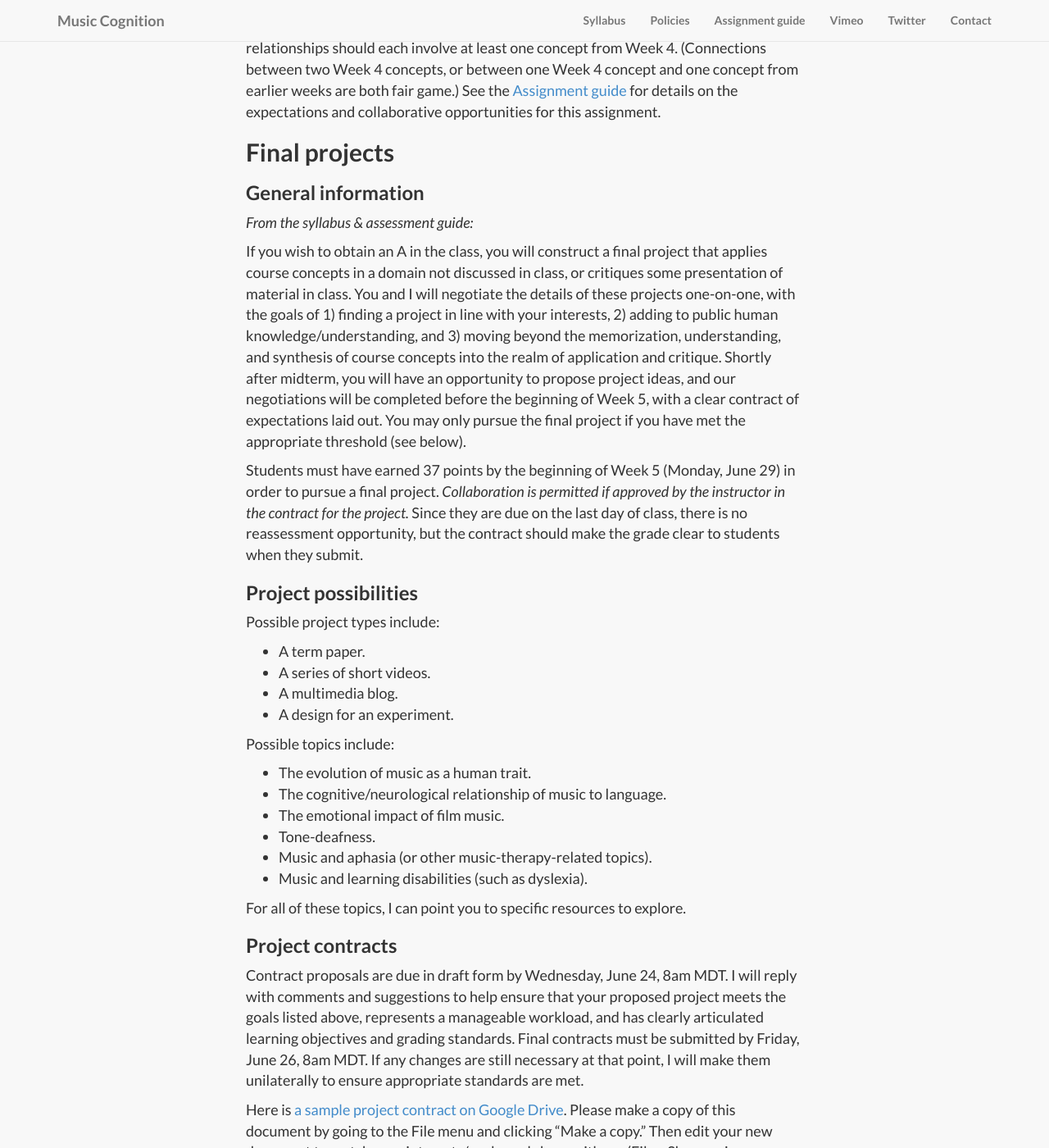
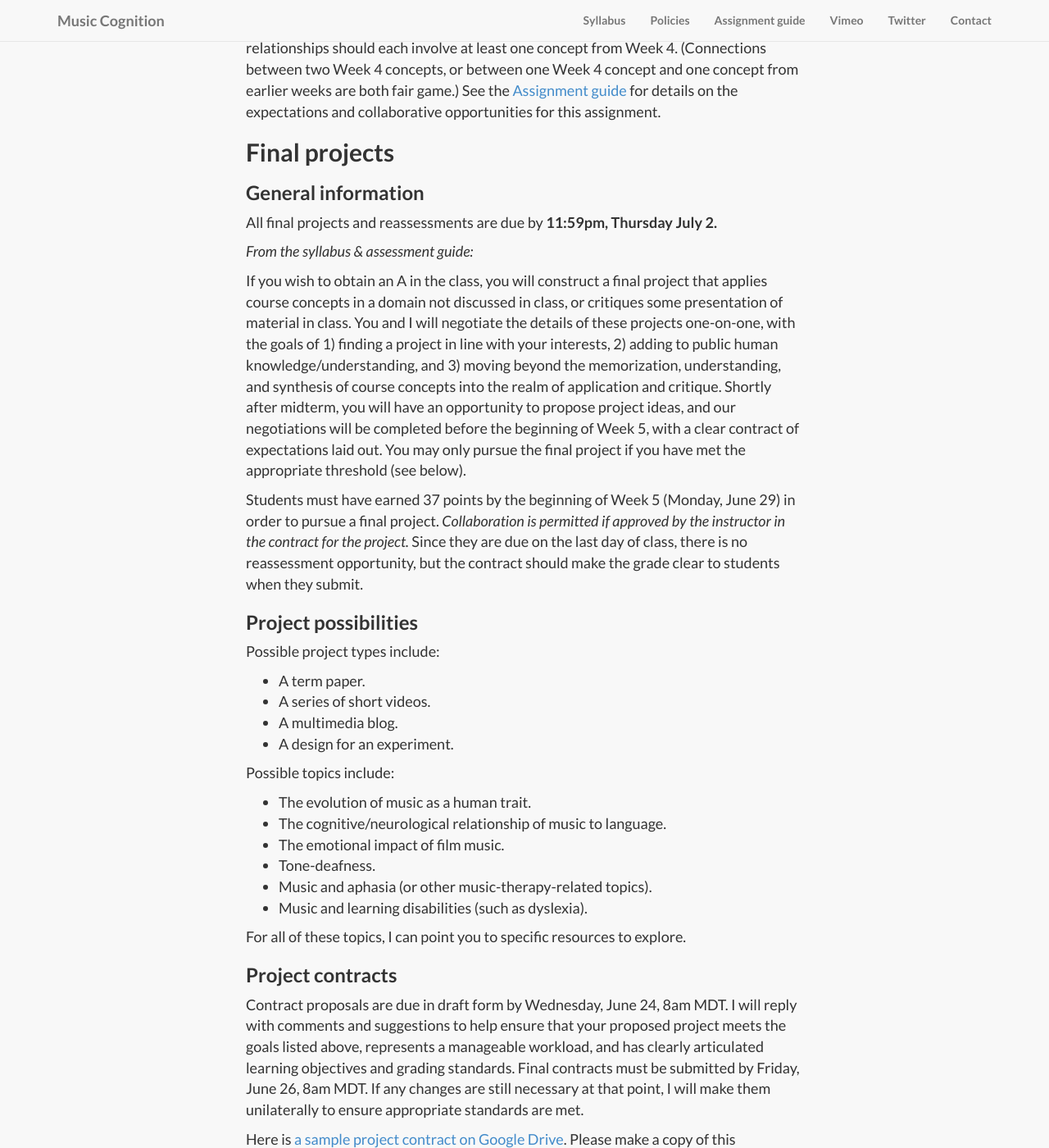
Before and after one commit to kshaffer/cognition, a Jekyll site: the page built from week5.md, in a window 1280 px wide and 1400 px high, scrolled down 1173 px. Shown: the whole window at 82% size. Built offline with Jekyll 4.4.1, drawn with Linux system fonts in a browser that asks for light colours; nearby versions of some CDN libraries; library files that are not in the unit come from our copies; some of the changed text lies outside the part shown.

Commit message:
Week 5 draft

```diff
--- a/week5.md
+++ b/week5.md
@@ -23,6 +23,8 @@ For **Tuesday, June 30, 8am MDT,** submit two written explanations of the relati
 ## Final projects
 
 ### General information
+
+All final projects and reassessments are due by **11:59pm, Thursday July 2.**
 
 *From the syllabus & assessment guide:*
 
```
Also changed, not shown: other parts of week5.md (+0 -2 lines).
